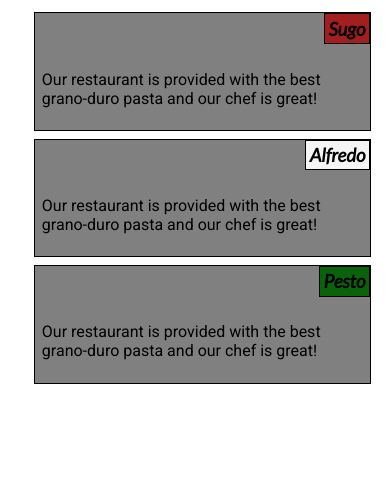
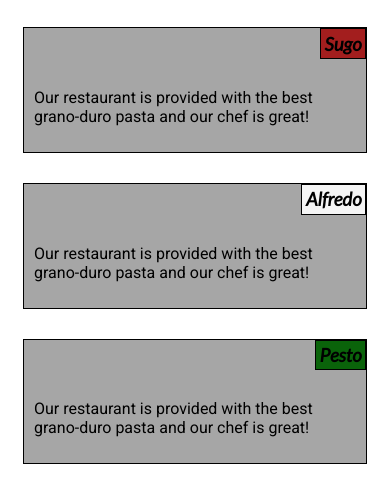
Before and after one commit to MatheusStauffer/coursera-web-dev, a plain HTML site: page module2-solution/index.html in a window 390 px wide. Shown: the part 63-566 px from the top of the page. Drawn offline with Linux system fonts and the light colour scheme.

Commit message:
update: modifying div width along with media query

```diff
--- a/module2-solution/styles.css
+++ b/module2-solution/styles.css
@@ -11,14 +11,12 @@ h1 {
 
 p {
   clear: both;
-  padding: 2%;
+  padding: 10px;
 }
 
 div#item {
   border: 1px solid black;
-  background-color: gray;
-  width: 90%;
-  margin: auto;
+  background-color: #a6a6a6;
   font-family: 'Roboto', sans-serif;
   position: relative;
 }
@@ -53,7 +51,7 @@ h3 {
 @media (min-width: 992px) {
   .col-lg-1, .col-lg-2, .col-lg-3, .col-lg-4, .col-lg-5, .col-lg-6, .col-lg-7, .col-lg-8, .col-lg-9, .col-lg-10, .col-lg-11, .col-lg-12 {
     float: left;
-    margin: 0%;
+    padding: 15px;
   }
   .col-lg-1 {
     width: 8.33%;
@@ -97,7 +95,7 @@ h3 {
 @media (min-width: 768px) and (max-width: 991px) {
   .col-md-1, .col-md-2, .col-md-3, .col-md-4, .col-md-5, .col-md-6, .col-md-7, .col-md-8, .col-md-9, .col-md-10, .col-md-11, .col-md-12 {
     float: left;
-    margin-bottom: 2%;
+    padding: 15px;
   }
   .col-md-1 {
     width: 8.33%;
@@ -140,7 +138,7 @@ h3 {
 /********** Small devices only **********/
 @media (max-width: 767px) {
   .col-sm-1, .col-sm-2, .col-sm-3, .col-sm-4, .col-sm-5, .col-sm-6, .col-sm-7, .col-sm-8, .col-sm-9, .col-sm-10, .col-sm-11, .col-sm-12 {
-    margin: 2%;
+    padding: 15px;
   }
   .col-sm-1 {
     width: 8.33%;
```
